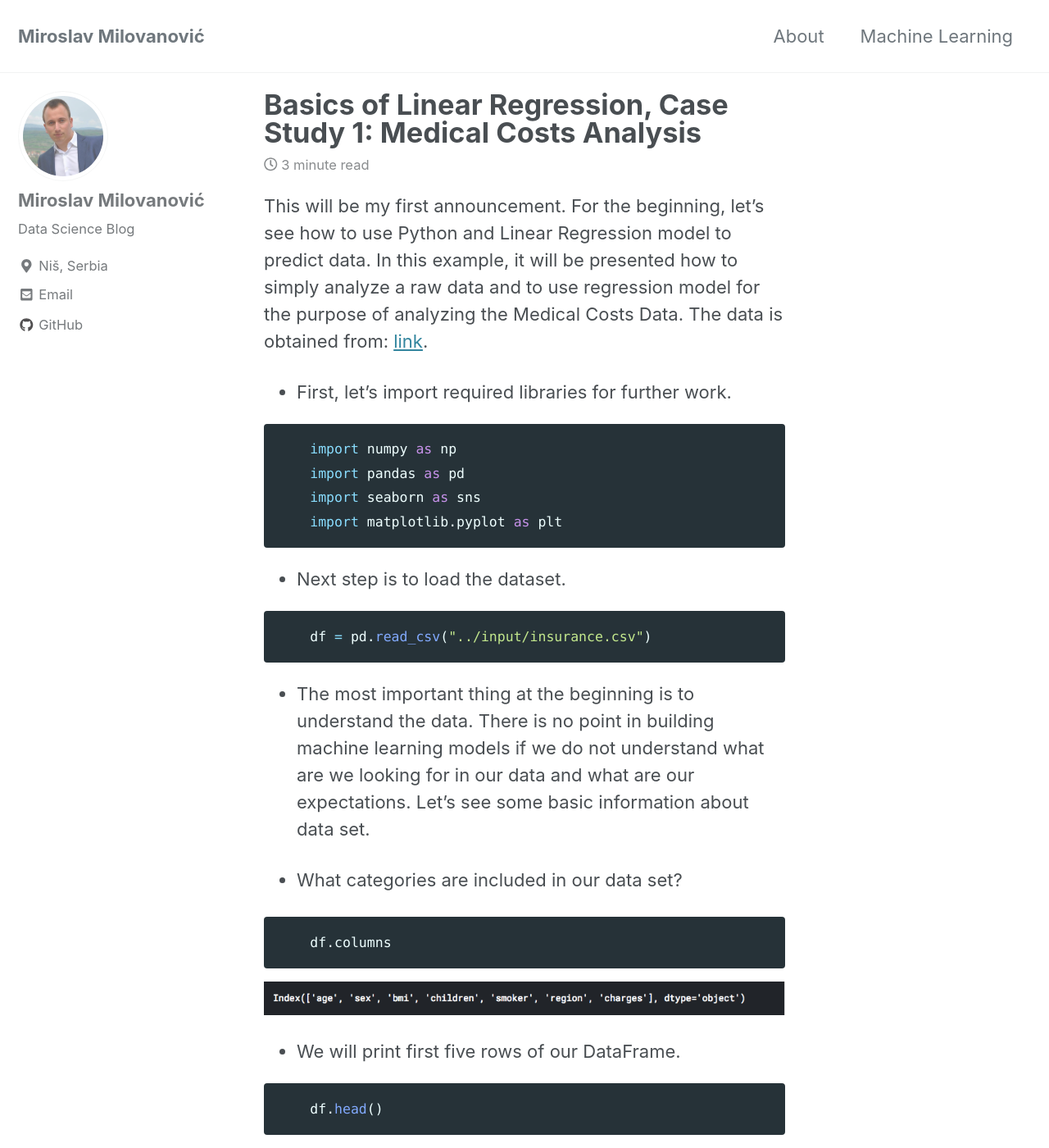
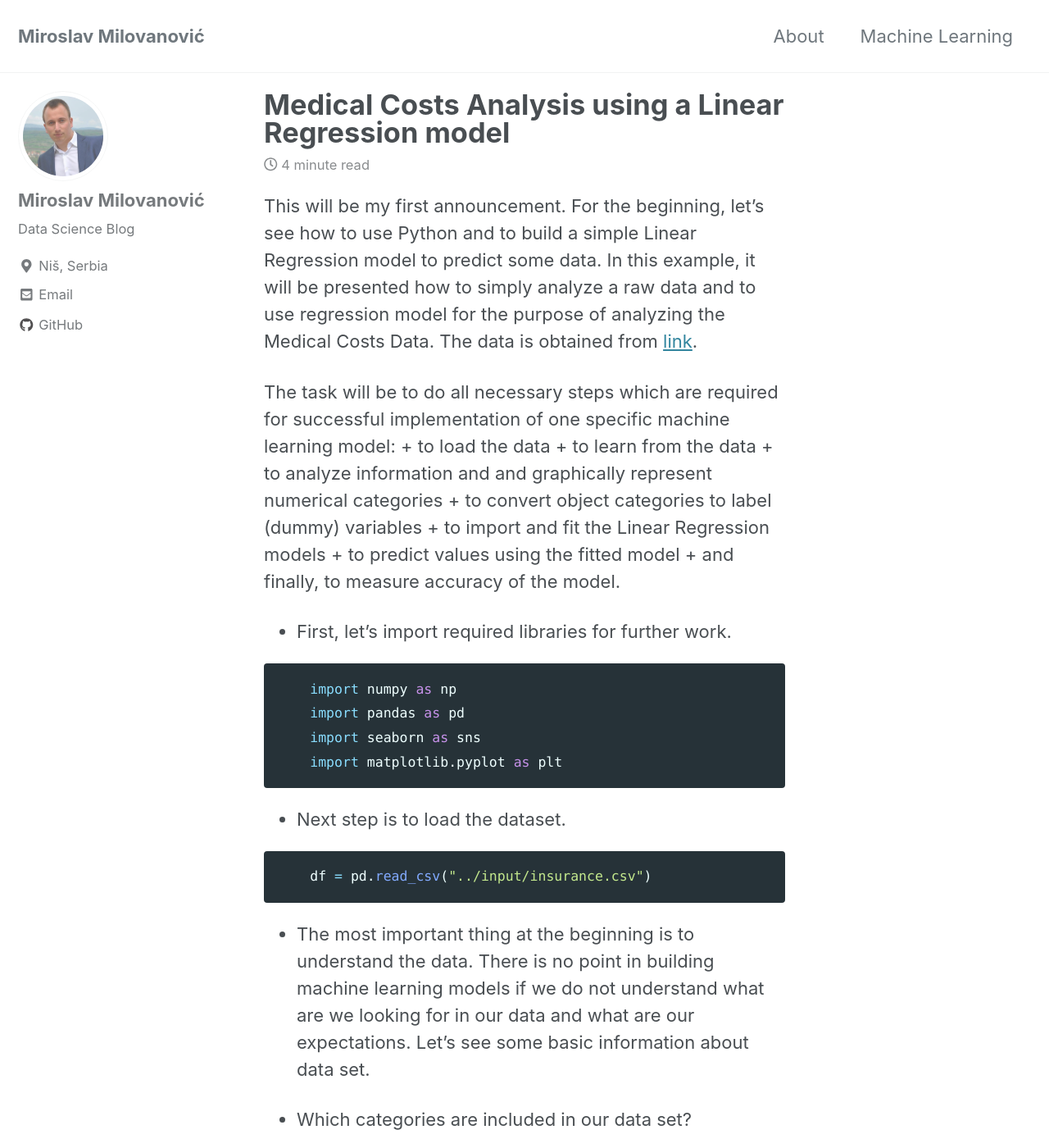
Before and after one commit to mmilovanovic87/mmilovanovic87.github.io, a Jekyll site: the page built from _posts/2018-12-23-LinearRegression.md, in a window 1280 px wide and 1400 px high. Shown: the whole window at 82% size. Built offline with Jekyll 4.4.1, drawn with Linux system fonts in a browser that asks for light colours; cached includes are drawn as plain includes; nearby versions of some CDN libraries; some of the changed text lies outside the part shown.

Commit message:
Linear Regression 1.6

````diff
--- a/_posts/2018-12-23-LinearRegression.md
+++ b/_posts/2018-12-23-LinearRegression.md
@@ -1,12 +1,21 @@
 ---
-title: "Basics of Linear Regression, Case Study 1: Medical Costs Analysis"
-date: 2018-12-23
+title: "Medical Costs Analysis using a Linear Regression model"
+date: 2019-01-06
 tags: [machine learning, data science, linear regression, python]
 excerpt: "Machine Learning, Linear Regression, Data Science"
 mathjax: "true"
 
 ---
-This will be my first announcement. For the beginning, let's see how to use Python and Linear Regression model to predict data. In this example, it will be presented how to simply analyze a raw data and to use regression model for the purpose of analyzing the Medical Costs Data. The data is obtained from: [link](https://www.kaggle.com/mirichoi0218/insurance).
+This will be my first announcement. For the beginning, let's see how to use Python and to build a simple Linear Regression model to predict some data. In this example, it will be presented how to simply analyze a raw data and to use regression model for the purpose of analyzing the Medical Costs Data. The data is obtained from [link](https://www.kaggle.com/mirichoi0218/insurance).
+
+The task will be to do all necessary steps which are required for successful implementation of one  specific machine learning model:
+    + to load the data
+    + to learn from the data
+    + to analyze information and and graphically represent numerical categories
+    + to convert object categories to label (dummy) variables
+    + to import and fit the Linear Regression models
+    + to predict values using the fitted model
+    + and finally, to measure accuracy of the model.
 
 * First, let's import required libraries for further work.
 
@@ -25,37 +34,37 @@ This will be my first announcement. For the beginning, let's see how to use Pyth
 
 *  The most important thing at the beginning is to understand the data. There is no point in building machine learning models if we do not understand what are we looking for in our data and what are our expectations. Let's see some basic information about data set.
 
-+ What categories are included in our data set?
++ Which categories are included in our data set?
 
 ```python
     df.columns
 ```
   <img src="{{ site.url }}{{ site.baseurl }}/images/LinearRegression/dfColumns.png" alt="Distribution of charges column">
 
-+ We will print first five rows of our DataFrame.
++ We will print the first five rows of our DataFrame to see how our data look in the table.
 
 ```python
     df.head()
 ```
 <img src="{{ site.url }}{{ site.baseurl }}/images/LinearRegression/dfHead.png" alt="First five rows of the dataset">
 
-  As we can see, 7 categories are included through the data.
+  As we can see, 7 different categories are presented through the data.
 
-+ Next, number of entries for each category and column types are presented. Four numerical and three object categories are incldued.
++ Next, a number of entries for each category and types of data are presented. We have at our disposal 4 numerical and 3 object categories.
 
 ```python
     df.info()
 ```
 <img src="{{ site.url }}{{ site.baseurl }}/images/LinearRegression/dfInfo.png" alt="Basic information about all columns">
 
-+ Describe function will show  characteristics of all numerical categories.
++ The function "describe" will present characteristics of all numerical categories.
 
 ```python
     df.describe()
 ```
 <img src="{{ site.url }}{{ site.baseurl }}/images/LinearRegression/dfDescribe.png" alt="Basic information about all columns">
 
-+ As it is said, three object categories are included. They are categorical features, and the easiest way to analyze these data is to a number of impressions of each possible outcome. For example, region category could be summed as:
++ As it is said, three object categories are included. They are all categorical features, and the easiest way to analyze these data is to count a number of impressions of each possible outcome. For example, region category could be summed up as:
 
 ```python
     df['region'].value_counts()
@@ -65,17 +74,29 @@ This will be my first announcement. For the beginning, let's see how to use Pyth
 
 * Next part is to graphically represent our numerical data. We will plot pairplot graph from the seaborn library.
 
+```python
+    sns.pairplot(df)
+```
+
 <img src="{{ site.url }}{{ site.baseurl }}/images/LinearRegression/PairPlot.png" alt="Pair plot figure of all data">
 
-Pairplot is the easiest way to see all mutual correlations and distributions of data, for all numerical categories.
+Pairplot is the easiest way to see all mutual correlations between different categories and distributions of data for each category separately, for all numerical categories.
 
 * Let's now suppose that the variable of interest is "charges". We want to predict what would be medical costs for specific individual, based on other given information. Let's see distribution of data for "charges".
 
+```python
+    sns.distplot(df["charges"])
+```
+
 <img src="{{ site.url }}{{ site.baseurl }}/images/LinearRegression/distplot.png" alt="Distribution of charges column">
 
-From the figure above we can conclude that distribution of "charges" is close enough to normal distribution. It is a good thing!
+From the figure above we can conclude that the distribution of "charges" is close enough to normal distribution of data. It is a good thing!
 
 * Next figure is a heatmap. It represents mutual correlation of numerical categories from our dataset.
+
+```python
+    sns.heatmap(df.corr(),annot=True)
+```
 
 <img src="{{ site.url }}{{ site.baseurl }}/images/LinearRegression/heatmap.png" alt="Heatmap">
 
@@ -105,25 +126,28 @@ And we have found 1st Interesting fact: Children category (Number of children co
 
 Now we can use all 7 categories for prediction purposes.
 
-* We have prepared our data for processing and fitting a new model. Next part is to use function *train_test_split* to divide all information in two subsets: training and testing subsets.
+* We have prepared our data for processing and fitting a new model. Next part is to use function *train_test_split* to divide all information in the two subsets: training and testing.
 
 ```python
     from sklearn.model_selection import train_test_split
 ```
-+ Five dataframe categories will be used as inputs of the model. We want to fit our model according to "charges" category, so output variable Y will be "charges" of course.
++ Six data-frame categories will be used as inputs of the model. We want to fit our model according to the "charges" category, so output variable Y will be "charges" of course.
 
 ```python
-    X = df[['age', 'sex_label', 'bmi', 'children', 'smoker_label', 'region_label']]
+    X = df[['age', 'sex_label', 'bmi', 'children',
+     'smoker_label', 'region_label']]
+
     y = df['charges']
 ```
 
 + Usage of *train_test_split* function
 
 ```python
-    X_train, X_test, y_train, y_test = train_test_split(X, y, test_size=0.4)
+    X_train, X_test, y_train, y_test =
+    train_test_split(X, y, test_size=0.4)
 ```
 
-* Finally, we can proceed with the procedure of importing and fitting the model of Linear Regression.
+* Finally, we can proceed with the procedure of importing and fitting the Linear Regression model.
 
 ```python
     from sklearn.linear_model import LinearRegression
@@ -132,18 +156,21 @@ Now we can use all 7 categories for prediction purposes.
 ```
 <img src="{{ site.url }}{{ site.baseurl }}/images/LinearRegression/LRmodel.png" alt="LR model">
 
-* The model is fitted. We will create a new dataframe to present estimated coefficients obtained by our model. Each coefficient represents single category. First number, above the coefficients, is the intercept term of linear regression.
+* The model is fitted. We will create a new data-frame to present estimated coefficients obtained by our model. Each coefficient represents one specific category. First number (above the coefficients) is the intercept term of our fitted linear regression model.
 
 ```python
     print(lm.intercept_)
-    coeff_df = pd.DataFrame(lm.coef_,X.columns,columns=['Coefficient'])
+
+    coeff_df = pd.DataFrame(lm.coef_,X.columns,
+    columns=['Coefficient'])
+
     print(coeff_df)
 ```
 <img src="{{ site.url }}{{ site.baseurl }}/images/LinearRegression/coeff.png" alt="Coefficients of LR model">
 
-* Interesting fact 2: Quit smoking! We can observe that smoker_label category from the table above has the highest influence on increasing medical costs. It has stronger influence than all other analyzed parameters TOGETHER.
+* ###Interesting fact 2: Quit smoking! We can observe that the smoker_label category (from the table above) has the highest influence on medical costs calculations. It has stronger influence than all other analyzed parameters TOGETHER.###
 
-* Final part of this short case study is to test trained model for predicting new values (by using prepared X_test array which is obtained by train_test_split function)
+* Final part of this short case study is to test the trained model for predicting a new "charges" values (by using prepared X_test data which is obtained by *train_test_split* function)
 
 ```python
     predictions = lm.predict(X_test)
@@ -151,7 +178,7 @@ Now we can use all 7 categories for prediction purposes.
 ```
 <img src="{{ site.url }}{{ site.baseurl }}/images/LinearRegression/PredictedValues.png" alt="Predicted values">
 
-+ Graphical comparison of expected values (y_test) and obtained predicted values (predictions).
++ We will present graphical comparison of expected values of our analysis (y_test) and predicted values (predictions) of our trained model.
 
 ```python
     plt.scatter(y_test, predictions)
@@ -159,14 +186,14 @@ Now we can use all 7 categories for prediction purposes.
 
 <img src="{{ site.url }}{{ site.baseurl }}/images/LinearRegression/scatter.png" alt="Scatter graph">
 
-+ Also, let's see an error distribution graph of our predictions. Very close to normally distributed data.
++ Also, let's see an error distribution graph of our predictions. Very close to normal distribution of data, for sure.
 
 ```python
     sns.distplot((y_test-predictions), bins=50)
 ```
 <img src="{{ site.url }}{{ site.baseurl }}/images/LinearRegression/distplot2.png" alt="Distplot 2">
 
-+ Finally, let's print mean absolute error (MAE) and mean squared error (MSE) for our predictions
++ Finally, let's calculate and print mean absolute error (MAE) and mean squared error (MSE) for our predictions. These measures will represent quality parameters of our model (achieved prediction accuracy).
 
 ```python
     from sklearn import metrics
@@ -175,3 +202,6 @@ Now we can use all 7 categories for prediction purposes.
 ```
 
 <img src="{{ site.url }}{{ site.baseurl }}/images/LinearRegression/metrics.png" alt="Metrics">
+
+
+That's it for the beginning. The model is not perfect. There are definitely better machine learning models which could be used for achieving better prediction performances, but the point in this text was to present how to predict using Linear Regression. And we did it. :)
````
